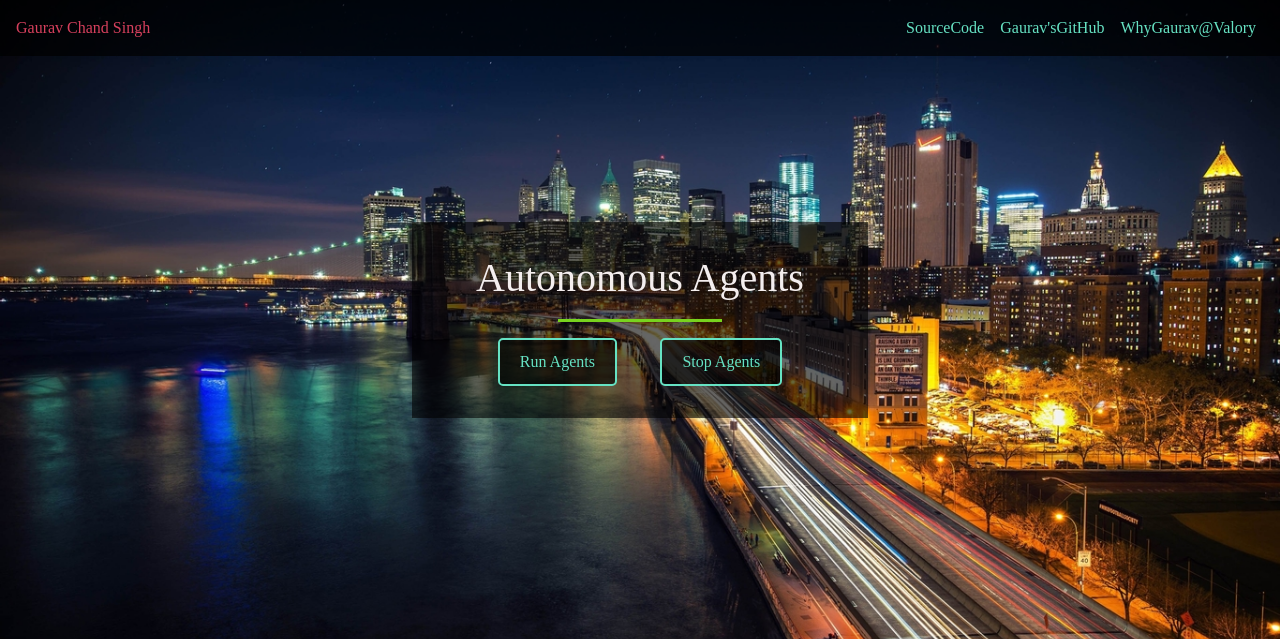
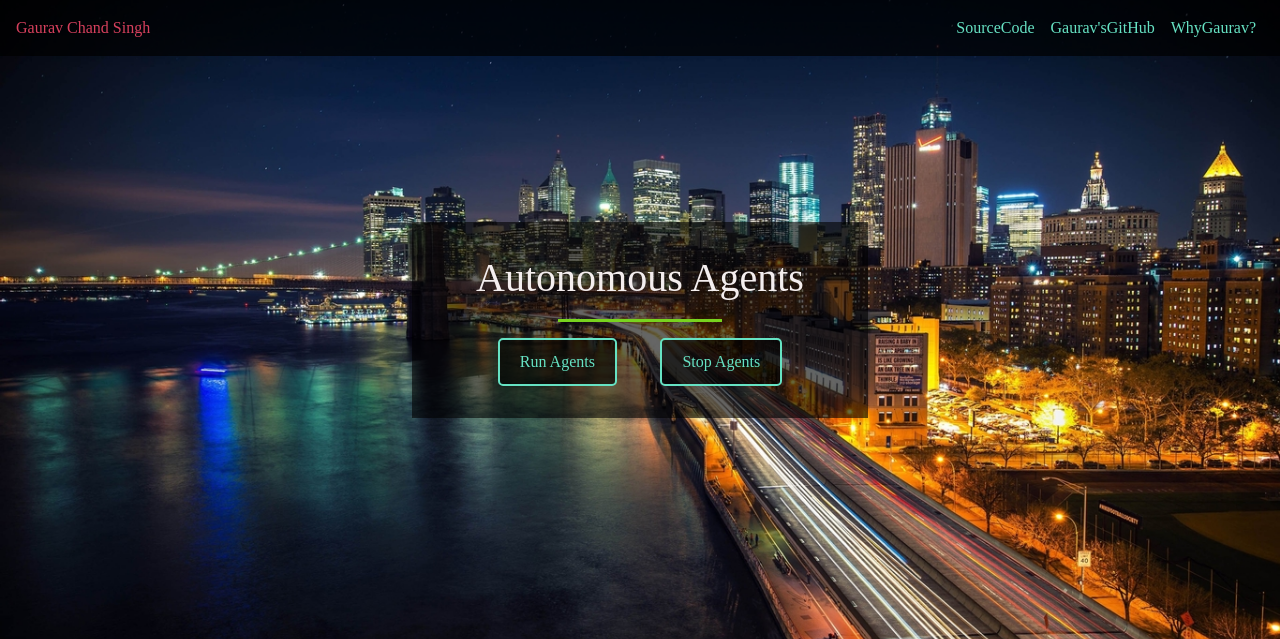
Before and after one commit to garvneo/autonomous-agents, a Python web app: template templates/index.html in a window 1280 px wide. Shown: the top 639 px of the page. Run offline with Jinja, Linux system fonts and the light colour scheme; the template is opened without the code that fills it, so the values that code supplies are empty; some libraries are stand-ins or nearby versions.

Commit message:
Update header.html

```diff
--- a/templates/header.html
+++ b/templates/header.html
@@ -31,7 +31,7 @@
                         <a class="nav-link" href="https://github.com/garvneo">Gaurav'sGitHub</a>
                     </li>
                     <li class="nav-item">
-                        <a class="nav-link" href="https://valoryandgaurav.carrd.co/">WhyGaurav@Valory</a>
+                        <a class="nav-link" href="https://garvneo.carrd.co/">WhyGaurav?</a>
                     </li>
                 </ul>
             </div>
```
